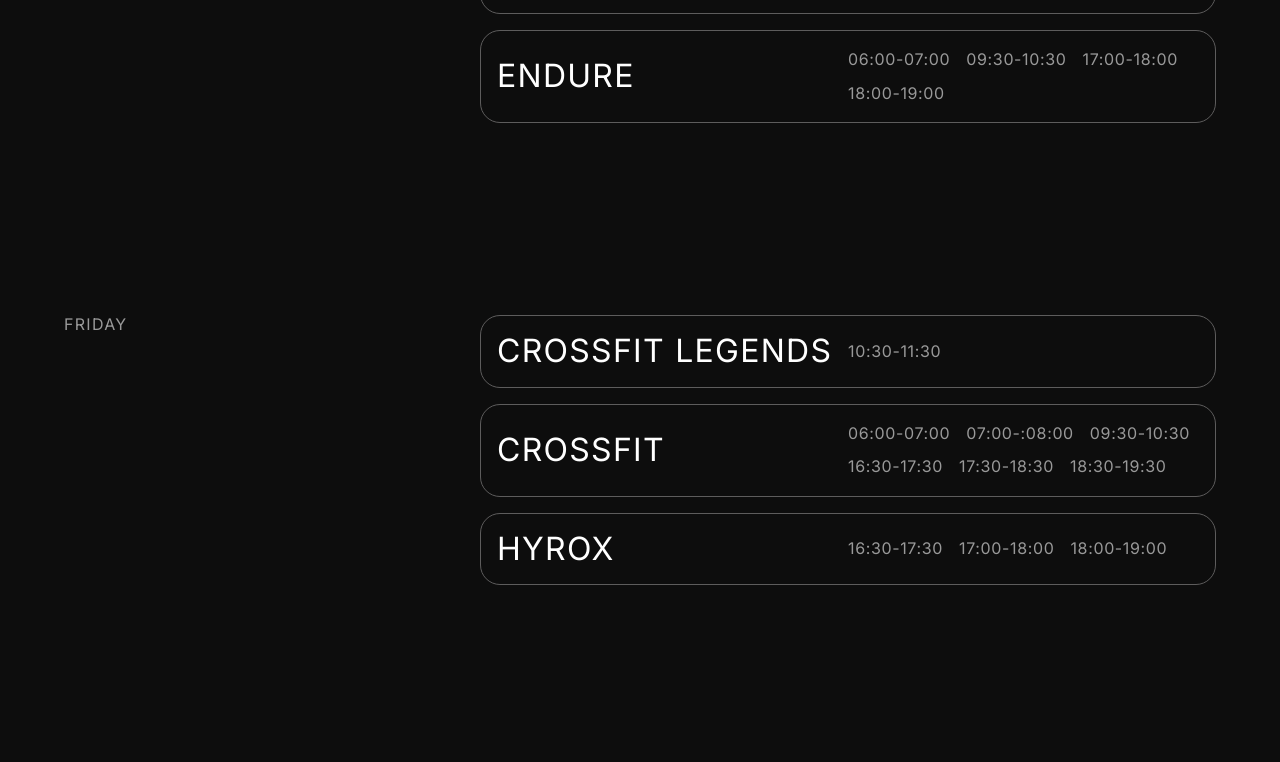
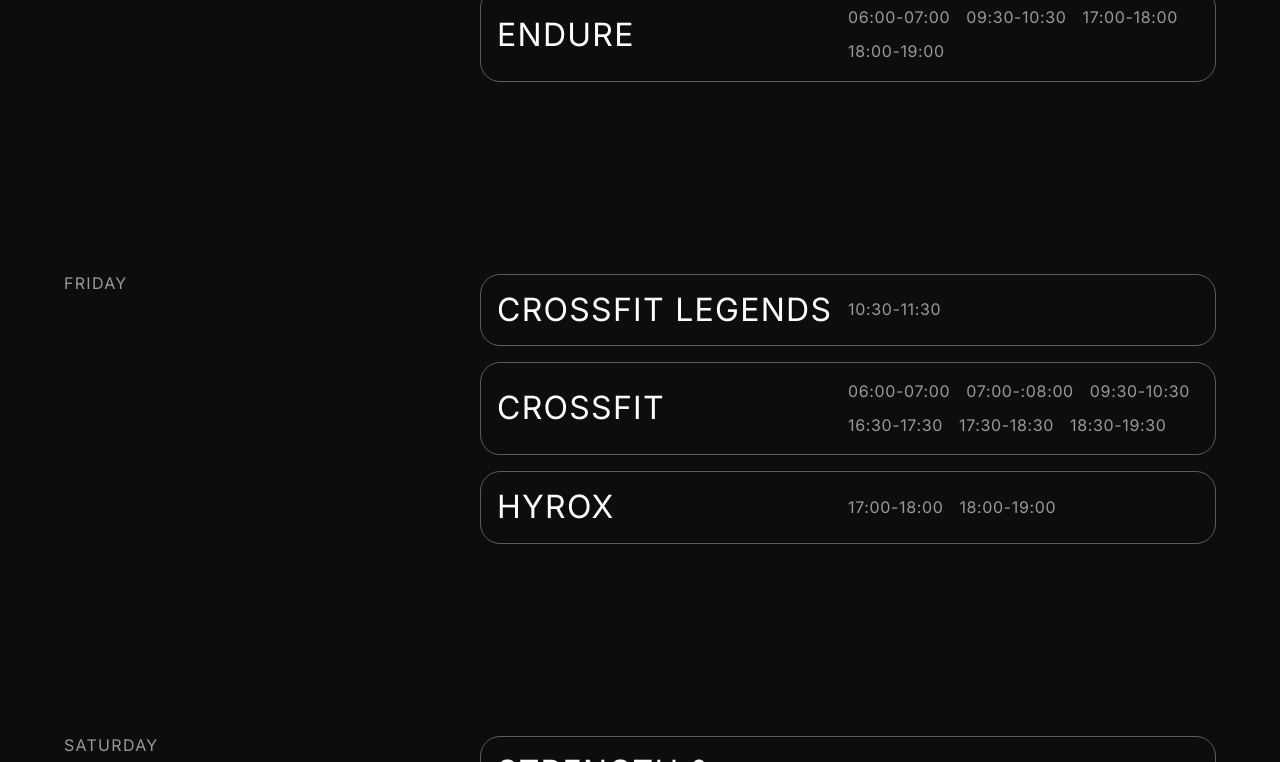
Before and after one commit to madebyjonny/dog-tc, an Astro site: page /timetable in a window 1280 px wide. Shown: the part 1994-2756 px from the top of the page. Built offline with nearby package versions, Linux system fonts and the light colour scheme; Astro itself is replaced by a stand-in of ours.

Commit message:
Update timetable.astro

```diff
--- a/src/pages/timetable.astro
+++ b/src/pages/timetable.astro
@@ -28,9 +28,9 @@
 
   {name: "Crossfit Beginners Class", day: "sunday", times: [ "10:00-12:00"]},
 
-  {name: "Hyrox", day: "monday", times: ["06:00-07:00", "16:30-17:30", "17:00-18:00", "18:00-19:00"]},
-  {name: "Hyrox", day: "wednesday", times: ["06:00-07:00", "16:30-17:30", "17:00-18:00", "18:00-19:00"]},
-  {name: "Hyrox", day: "friday", times: ["16:30-17:30", "17:00-18:00", "18:00-19:00"]},
+  {name: "Hyrox", day: "monday", times: ["06:00-07:00", "17:00-18:00", "18:00-19:00"]},
+  {name: "Hyrox", day: "wednesday", times: ["06:00-07:00", "17:00-18:00", "18:00-19:00"]},
+  {name: "Hyrox", day: "friday", times: ["17:00-18:00", "18:00-19:00"]},
   {name: "Hyrox", day: "saturday", times: ["09:00-10:00"]},
 
   {name: "Kids Class", day: "tuesday", times: ["16:00-16:45"]},
```
